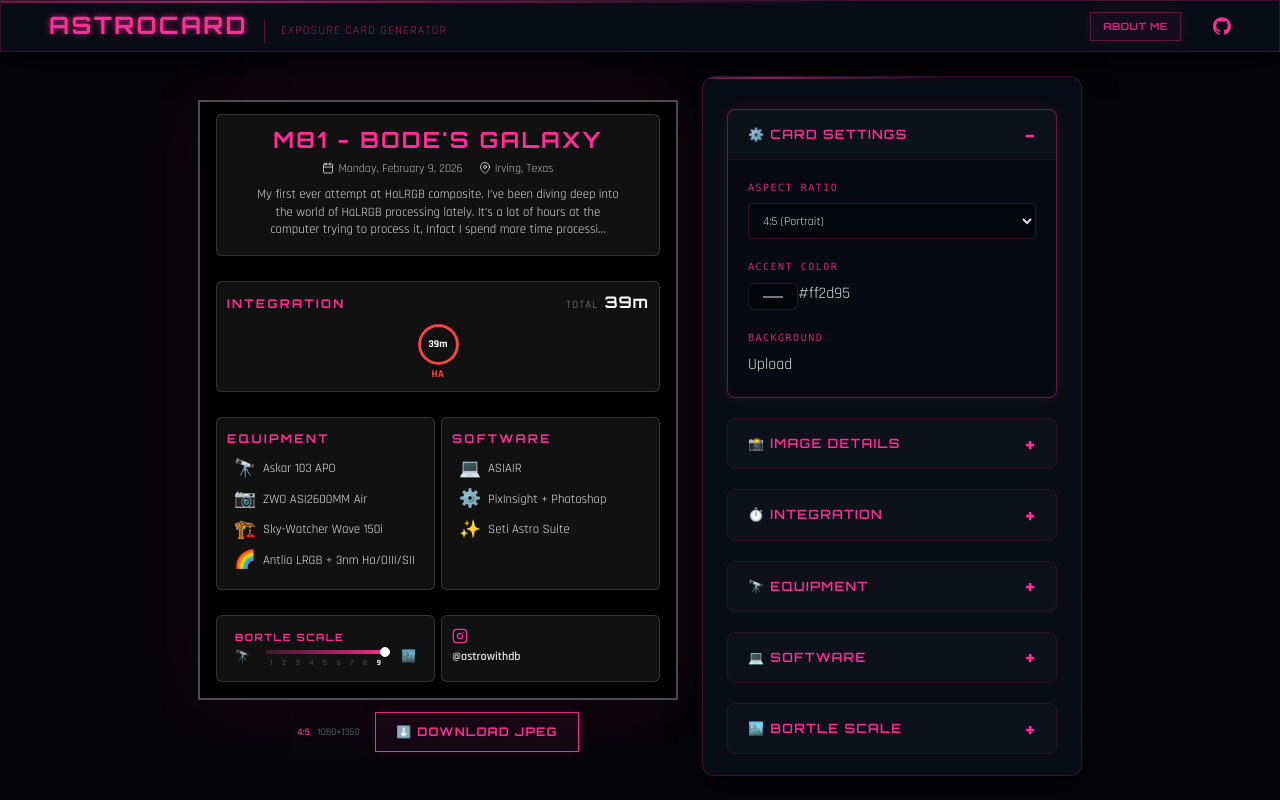
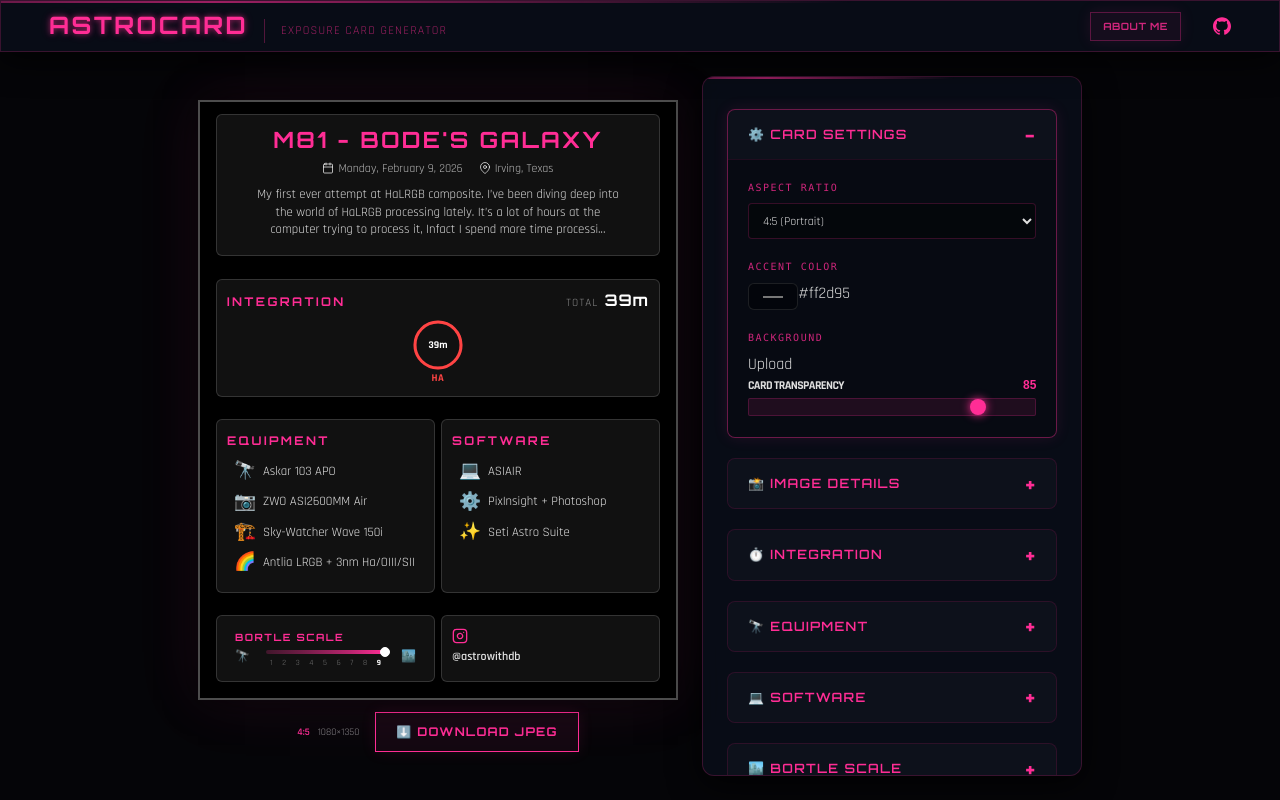
Before and after one commit to sidthesloth92/db-astro-suite, an Angular app in the folder tools/astrocard/: page / in a window 1280 px wide. Built offline with nearby package versions, Linux system fonts and the light colour scheme.

Commit message:
feat: Implement card opacity control, convert accent color to RGB for CSS variables, and refine card form styling and filter ring dimensions.

```diff
--- a/tools/astrocard/src/app/app.ts
+++ b/tools/astrocard/src/app/app.ts
@@ -39,6 +39,8 @@ export class App {
     ],
     bortleScale: 9,
     accentColor: '#ff2d95',
+    accentColorRgb: '255, 45, 149',
+    cardOpacity: 0.85,
     backgroundImage: null,
     aspectRatio: '4:5'
   });
--- a/tools/astrocard/src/app/components/card-form/card-form.css
+++ b/tools/astrocard/src/app/components/card-form/card-form.css
@@ -46,13 +46,6 @@
   border: none;
   background: transparent;
   cursor: pointer;
-}
-
-.color-val {
-  font-family: ui-monospace, monospace;
-  font-size: 0.7rem;
-  color: white;
-  opacity: 0.7;
 }
 
 /* Image Upload Mini */
@@ -134,22 +127,26 @@
 }
 
 .filter-chip {
-  min-width: 60px;
-  padding: 0.25rem 0.5rem;
+  min-width: 50px;
+  height: 24px;
+  padding: 0 0.5rem;
   border: 1px solid;
-  border-radius: 12px;
-  font-size: 0.7rem;
-  font-weight: 700;
+  border-radius: 0;
+  font-size: 0.75rem;
+  font-weight: 800;
   text-transform: uppercase;
   cursor: pointer;
   transition: all 0.2s ease;
+  display: flex;
+  align-items: center;
+  justify-content: center;
 }
 
 .filter-color-btn {
-  width: 16px;
-  height: 16px;
+  width: 24px;
+  height: 24px;
   padding: 0;
-  border: none;
+  border: 1px solid rgba(255, 255, 255, 0.1);
   background: transparent;
   cursor: pointer;
   flex-shrink: 0;
@@ -158,7 +155,7 @@
 .filter-inputs {
   display: flex;
   align-items: center;
-  gap: 0.375rem;
+  gap: 0.5rem;
 }
 
 .mini-input-group {
@@ -166,18 +163,21 @@
   align-items: center;
   background: rgba(0, 0, 0, 0.4);
   border: 1px solid rgba(255, 255, 255, 0.1);
-  border-radius: 4px;
+  border-radius: 2px;
   padding-right: 4px;
+  height: 24px;
 }
 
 .mini-input-group input {
-  width: 45px;
+  width: 60px;
   background: transparent;
   border: none !important;
   box-shadow: none !important;
-  padding: 0.25rem !important;
+  padding: 0 0.375rem !important;
   text-align: right;
   font-family: ui-monospace, monospace;
+  font-size: 0.75rem;
+  color: white;
 }
 
 .mini-input-group span {
--- a/tools/astrocard/src/app/components/card-form/card-form.html
+++ b/tools/astrocard/src/app/components/card-form/card-form.html
@@ -18,7 +18,11 @@
         <div class="db-form-group">
           <label class="db-form-label">Accent Color</label>
           <div class="color-picker-wrapper">
-            <input type="color" [(ngModel)]="data.accentColor" (ngModelChange)="emitChange()" />
+            <input
+              type="color"
+              [(ngModel)]="data.accentColor"
+              (ngModelChange)="onAccentColorChange()"
+            />
             <span class="color-val">{{ data.accentColor }}</span>
           </div>
         </div>
@@ -38,6 +42,20 @@
               </label>
             }
           </div>
+        </div>
+      </div>
+
+      <div class="form-row">
+        <div class="db-form-group">
+          <db-slider
+            label="Card Transparency"
+            [value]="data.cardOpacity * 100"
+            [min]="0"
+            [max]="100"
+            [step]="5"
+            [precision]="0"
+            (valueChange)="data.cardOpacity = $event / 100; emitChange()"
+          ></db-slider>
         </div>
       </div>
     </db-accordion-item>
--- a/tools/astrocard/src/app/components/card-form/card-form.ts
+++ b/tools/astrocard/src/app/components/card-form/card-form.ts
@@ -8,13 +8,20 @@ import {
   SoftwareItem,
   DEFAULT_FILTERS
 } from '../../models/card-data';
-import { NeonButtonComponent, AccordionComponent, AccordionItemComponent } from '@db-astro-suite/ui';
+import { NeonButtonComponent, AccordionComponent, AccordionItemComponent, SliderComponent } from '@db-astro-suite/ui';
 
 
 @Component({
   selector: 'ac-card-form',
   standalone: true,
-  imports: [CommonModule, FormsModule, NeonButtonComponent, AccordionComponent, AccordionItemComponent],
+  imports: [
+    CommonModule,
+    FormsModule,
+    NeonButtonComponent,
+    AccordionComponent,
+    AccordionItemComponent,
+    SliderComponent
+  ],
   templateUrl: './card-form.html',
   styleUrl: './card-form.css',
   styles: [`
@@ -30,6 +37,16 @@ export class CardFormComponent {
   // Emit changes to parent
   emitChange() {
     this.dataChange.emit({ ...this.data });
+  }
+
+  onAccentColorChange() {
+    // Convert hex to RGB for CSS variable use
+    const hex = this.data.accentColor.replace('#', '');
+    const r = parseInt(hex.substring(0, 2), 16);
+    const g = parseInt(hex.substring(2, 4), 16);
+    const b = parseInt(hex.substring(4, 6), 16);
+    this.data.accentColorRgb = `${r}, ${g}, ${b}`;
+    this.emitChange();
   }
 
   // Background image upload
--- a/tools/astrocard/src/app/components/card-preview/card-preview.css
+++ b/tools/astrocard/src/app/components/card-preview/card-preview.css
@@ -65,7 +65,7 @@
 
 /* Sections */
 .card-section {
-  background: rgba(20, 20, 20, 0.85); /* Solid-ish fallback for capture */
+  background: rgba(20, 20, 20, var(--card-opacity, 0.85)); /* Dynamic opacity */
   border: 1px solid rgba(255, 255, 255, 0.15);
   border-radius: 6px;
   padding: 0.75rem 0.625rem;
--- a/tools/astrocard/src/app/components/card-preview/card-preview.html
+++ b/tools/astrocard/src/app/components/card-preview/card-preview.html
@@ -7,6 +7,8 @@
     [class.aspect-4-5]="data.aspectRatio === '4:5'"
     [class.aspect-9-16]="data.aspectRatio === '9:16'"
     [style.--accent-color]="data.accentColor"
+    [style.--accent-color-rgb]="data.accentColorRgb"
+    [style.--card-opacity]="data.cardOpacity"
   >
     <!-- Background -->
     <div class="card-background">
--- a/tools/astrocard/src/app/components/filter-ring/filter-ring.css
+++ b/tools/astrocard/src/app/components/filter-ring/filter-ring.css
@@ -7,8 +7,8 @@
 
 .progress-ring {
   position: relative;
-  width: 45px;
-  height: 45px;
+  width: 52px;
+  height: 52px;
   background: transparent;
 }
 
@@ -24,7 +24,7 @@
 }
 
 .ring-fg {
-  stroke-dasharray: 131.95; /* 2 * PI * 21 */
+  stroke-dasharray: 144.5; /* 2 * PI * 23 */
   transition: stroke-dashoffset 0.5s ease;
 }
 
--- a/tools/astrocard/src/app/components/filter-ring/filter-ring.html
+++ b/tools/astrocard/src/app/components/filter-ring/filter-ring.html
@@ -1,14 +1,14 @@
 <div class="filter-ring-container" [style.--ring-color]="color">
   <div class="progress-ring">
-    <svg class="ring-svg" viewBox="0 0 50 50">
+    <svg class="ring-svg" viewBox="0 0 52 52">
       <!-- Background circle (dim) -->
-      <circle class="ring-bg" cx="25" cy="25" r="21" fill="none" stroke-width="3" />
+      <circle class="ring-bg" cx="26" cy="26" r="23" fill="none" stroke-width="3" />
       <!-- Progress circle (colored) -->
       <circle
         class="ring-fg"
-        cx="25"
-        cy="25"
-        r="21"
+        cx="26"
+        cy="26"
+        r="23"
         fill="none"
         [style.stroke]="color"
         stroke-width="3"
--- a/tools/astrocard/src/app/models/card-data.ts
+++ b/tools/astrocard/src/app/models/card-data.ts
@@ -44,6 +44,8 @@ export interface CardData {
 
   // Appearance
   accentColor: string;
+  accentColorRgb?: string; // e.g. "255, 45, 149"
+  cardOpacity: number; // 0 to 1
   backgroundImage: string | null;
   aspectRatio: '4:5' | '9:16';
 }
```
